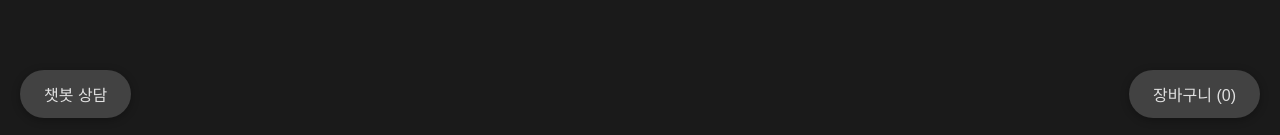
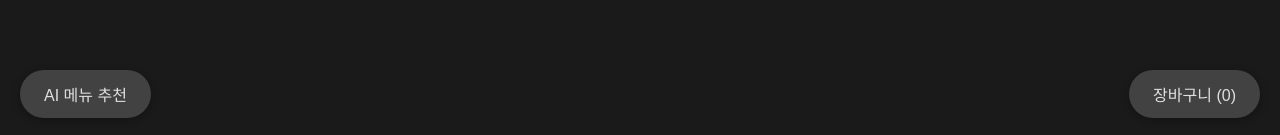
Before and after one commit to abjin/kiosk-ai-bot-frontend, a React (Vite) app: page / in a window 1280 px wide. Shown: the part 662-797 px from the top of the page. Built offline with nearby package versions, Linux system fonts and the light colour scheme.

Commit message:
change button text

```diff
--- a/src/components/ChatBot/ChatBot.tsx
+++ b/src/components/ChatBot/ChatBot.tsx
@@ -32,7 +32,7 @@ const ChatBot = () => {
   return (
     <>
       <ChatButton onClick={() => setIsOpen(!isOpen)}>
-        {isOpen ? '닫기' : '챗봇 상담'}
+        {isOpen ? '닫기' : 'AI 메뉴 추천'}
       </ChatButton>
 
       {isOpen && (
```
